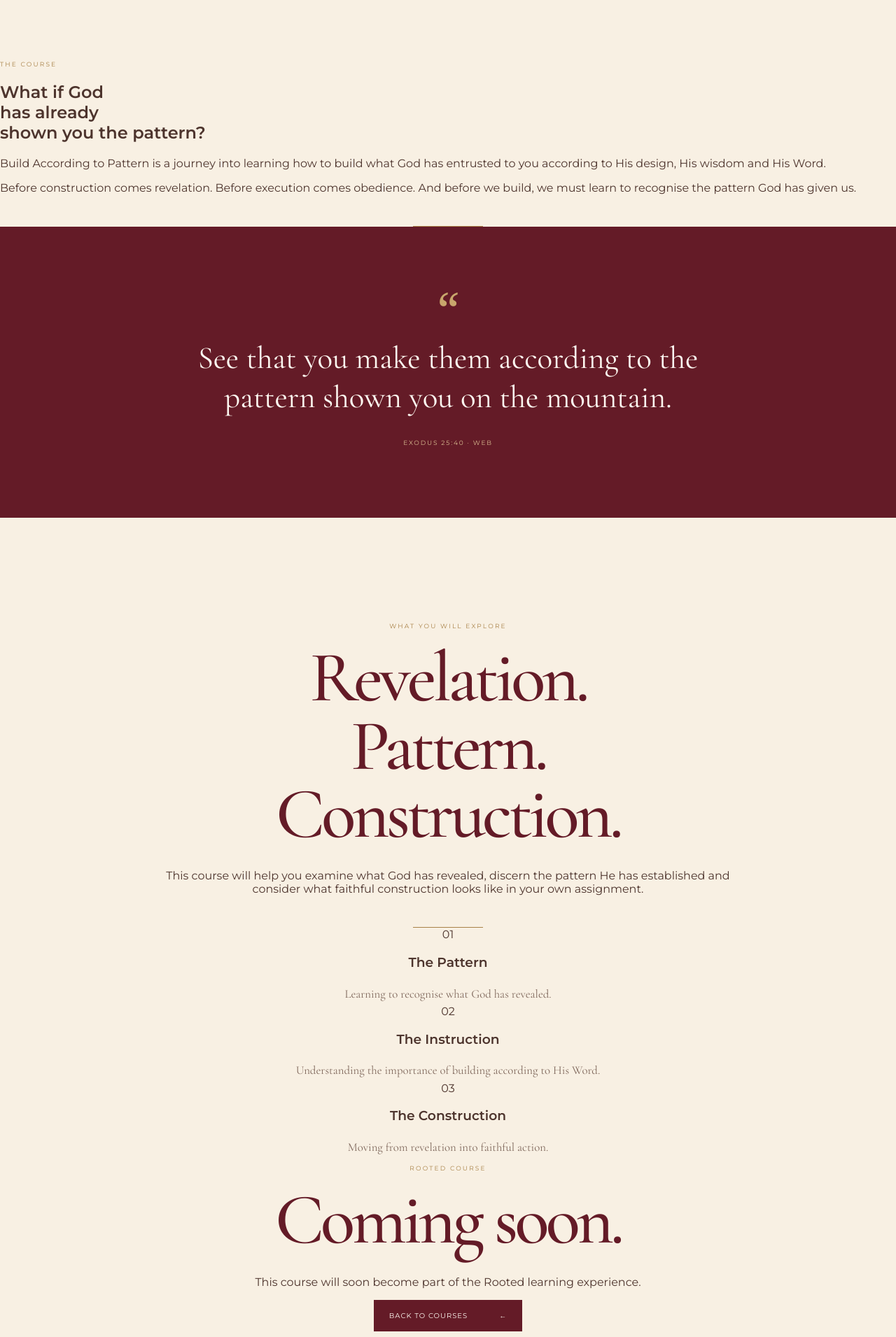
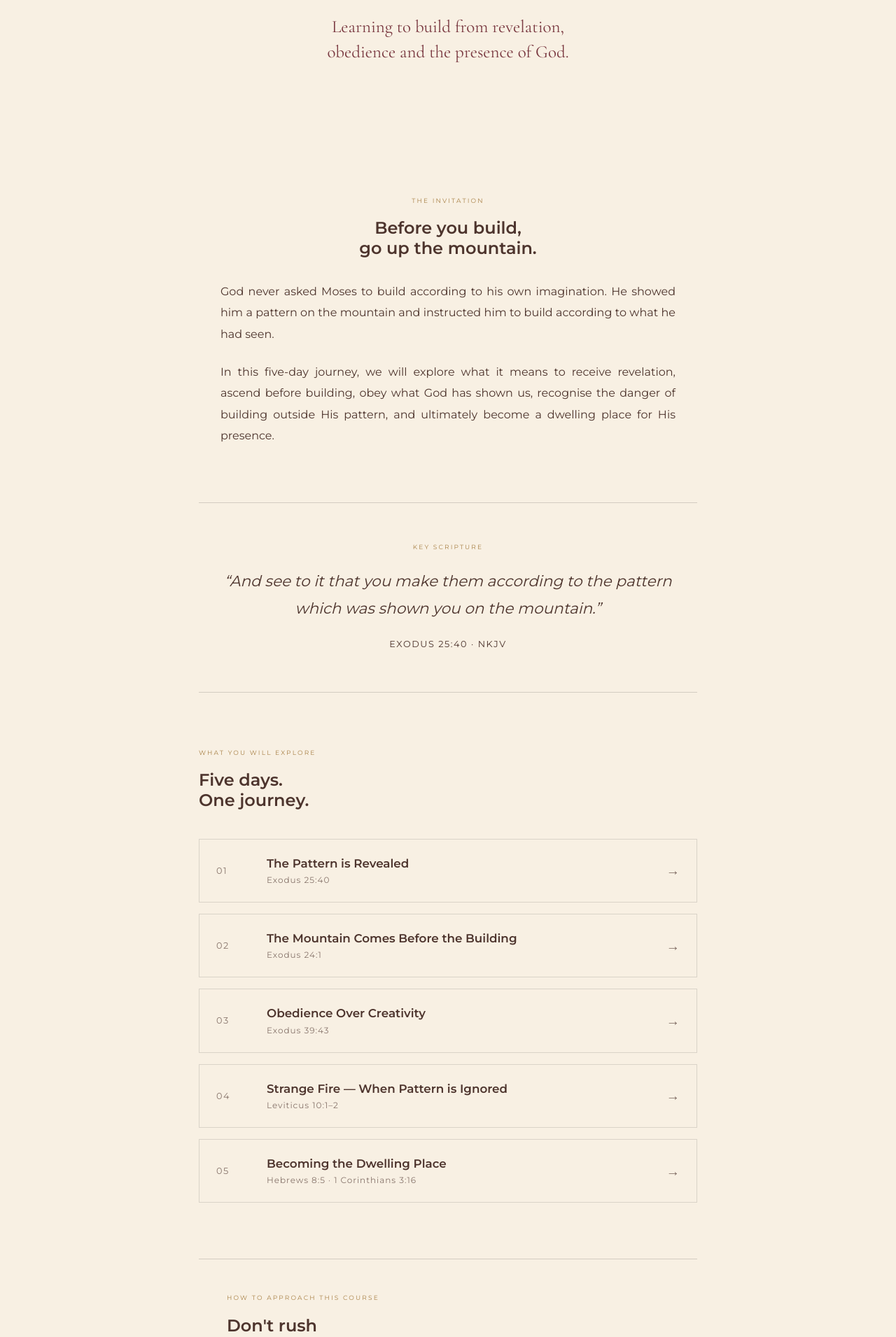
Before and after one commit to ROOTEDWITHKHETHIWE/Rooted-with-Khethiwe-correct, a Next.js app: page /courses/build-according-to-pattern in a window 1280 px wide. Shown: the part 765-2676 px from the top of the page at 70% size. Built offline with nearby package versions, Linux system fonts and the light colour scheme.

Commit message:
Update page.tsx

```diff
--- a/app/courses/build-according-to-pattern/page.tsx
+++ b/app/courses/build-according-to-pattern/page.tsx
@@ -1,33 +1,64 @@
 import Link from "next/link";
 
-export default function BuildAccordingToPatternPage() {
+const days = [
+  {
+    number: "01",
+    title: "The Pattern is Revealed",
+    scripture: "Exodus 25:40",
+  },
+  {
+    number: "02",
+    title: "The Mountain Comes Before the Building",
+    scripture: "Exodus 24:1",
+  },
+  {
+    number: "03",
+    title: "Obedience Over Creativity",
+    scripture: "Exodus 39:43",
+  },
+  {
+    number: "04",
+    title: "Strange Fire — When Pattern is Ignored",
+    scripture: "Leviticus 10:1–2",
+  },
+  {
+    number: "05",
+    title: "Becoming the Dwelling Place",
+    scripture: "Hebrews 8:5 · 1 Corinthians 3:16",
+  },
+];
+
+export default function BuildAccordingToPattern() {
   return (
     <main className="awake-page">
       <header className="topbar">
         <div className="brand">
           <span className="leaf">❧</span>
-          <span>MIDWEEK ROOTED</span>
+          <span>ROOTED WITH KHETHIWE</span>
           <span className="leaf">❧</span>
         </div>
 
         <nav>
           <Link href="/">Home</Link>
           <Link href="/journey">Journey</Link>
+          <Link href="/courses">Courses</Link>
           <Link href="/journal">Journal</Link>
           <Link href="/library">Library</Link>
-          <Link href="/courses">Courses</Link>
         </nav>
       </header>
 
+      {/* COURSE HERO */}
       <section className="journey-hero">
         <p className="small-label">ROOTED COURSE</p>
 
         <h1>
-          BUILD
+          BUILDING
           <br />
           ACCORDING
           <br />
-          TO PATTERN
+          TO THE
+          <br />
+          PATTERN
         </h1>
 
         <div className="ornament">
@@ -35,117 +66,311 @@ export default function BuildAccordingToPatternPage() {
         </div>
 
         <p className="subtitle">
-          Before you build,
+          Learning to build from revelation,
           <br />
-          learn the pattern.
+          obedience and the presence of God.
         </p>
       </section>
 
-      <section className="journey-introduction">
-        <p className="section-label">THE COURSE</p>
+      {/* INTRODUCTION */}
+      <section
+        style={{
+          maxWidth: "760px",
+          margin: "0 auto",
+          padding: "5rem 1.5rem",
+        }}
+      >
+        <div
+          style={{
+            textAlign: "center",
+            marginBottom: "5rem",
+          }}
+        >
+          <p className="section-label">THE INVITATION</p>
 
-        <h2>
-          What if God
-          <br />
-          has already
-          <br />
-          shown you the pattern?
-        </h2>
+          <h2
+            style={{
+              marginBottom: "2rem",
+              lineHeight: "1.2",
+            }}
+          >
+            Before you build,
+            <br />
+            go up the mountain.
+          </h2>
 
-        <p>
-          Build According to Pattern is a journey into learning how to build
-          what God has entrusted to you according to His design, His wisdom
-          and His Word.
-        </p>
-
-        <p>
-          Before construction comes revelation. Before execution comes
-          obedience. And before we build, we must learn to recognise the
-          pattern God has given us.
-        </p>
-
-        <div className="gold-line" />
-      </section>
-
-      <section className="scripture">
-        <div className="scripture-inner">
-          <span className="quote-mark">“</span>
-
-          <p>
-            See that you make them according to the pattern shown you on the
-            mountain.
+          <p
+            style={{
+              maxWidth: "650px",
+              margin: "0 auto",
+              lineHeight: "1.9",
+              textAlign: "justify",
+            }}
+          >
+            God never asked Moses to build according to his own imagination.
+            He showed him a pattern on the mountain and instructed him to build
+            according to what he had seen.
           </p>
 
-          <small>EXODUS 25:40 · WEB</small>
+          <p
+            style={{
+              maxWidth: "650px",
+              margin: "1.5rem auto 0",
+              lineHeight: "1.9",
+              textAlign: "justify",
+            }}
+          >
+            In this five-day journey, we will explore what it means to receive
+            revelation, ascend before building, obey what God has shown us,
+            recognise the danger of building outside His pattern, and ultimately
+            become a dwelling place for His presence.
+          </p>
         </div>
-      </section>
 
-      <section className="journey-closing">
-        <p className="section-label">WHAT YOU WILL EXPLORE</p>
+        {/* KEY SCRIPTURE */}
+        <div
+          style={{
+            padding: "3rem 2rem",
+            marginBottom: "5rem",
+            textAlign: "center",
+            borderTop: "1px solid rgba(0,0,0,0.15)",
+            borderBottom: "1px solid rgba(0,0,0,0.15)",
+          }}
+        >
+          <p className="section-label">KEY SCRIPTURE</p>
 
-        <h2>
-          Revelation.
-          <br />
-          Pattern.
-          <br />
-          Construction.
-        </h2>
+          <p
+            style={{
+              fontSize: "1.35rem",
+              lineHeight: "1.8",
+              fontStyle: "italic",
+              maxWidth: "650px",
+              margin: "1.5rem auto",
+            }}
+          >
+            “And see to it that you make them according to the pattern which
+            was shown you on the mountain.”
+          </p>
 
-        <p>
-          This course will help you examine what God has revealed, discern the
-          pattern He has established and consider what faithful construction
-          looks like in your own assignment.
-        </p>
+          <p
+            style={{
+              fontSize: "0.8rem",
+              letterSpacing: "0.12em",
+            }}
+          >
+            EXODUS 25:40 · NKJV
+          </p>
+        </div>
 
-        <div className="gold-line" />
+        {/* WHAT YOU WILL EXPLORE */}
+        <div style={{ marginBottom: "5rem" }}>
+          <p className="section-label">WHAT YOU WILL EXPLORE</p>
 
-        <div className="course-outline">
-          <div className="course-outline-item">
-            <span>01</span>
-            <div>
-              <h3>The Pattern</h3>
-              <p>Learning to recognise what God has revealed.</p>
-            </div>
-          </div>
+          <h2
+            style={{
+              marginBottom: "2.5rem",
+              lineHeight: "1.2",
+            }}
+          >
+            Five days.
+            <br />
+            One journey.
+          </h2>
 
-          <div className="course-outline-item">
-            <span>02</span>
-            <div>
-              <h3>The Instruction</h3>
-              <p>Understanding the importance of building according to His Word.</p>
-            </div>
-          </div>
+          <div
+            style={{
+              display: "flex",
+              flexDirection: "column",
+              gap: "1rem",
+            }}
+          >
+            {days.map((day) => (
+              <Link
+                key={day.number}
+                href={`/courses/build-according-to-pattern/day/${parseInt(
+                  day.number,
+                  10
+                )}`}
+                style={{
+                  display: "flex",
+                  alignItems: "center",
+                  gap: "1.5rem",
+                  padding: "1.5rem",
+                  border: "1px solid rgba(0,0,0,0.12)",
+                  textDecoration: "none",
+                  color: "inherit",
+                  transition: "all 0.2s ease",
+                }}
+              >
+                <div
+                  style={{
+                    minWidth: "48px",
+                    fontSize: "0.8rem",
+                    letterSpacing: "0.12em",
+                    opacity: 0.65,
+                  }}
+                >
+                  {day.number}
+                </div>
 
-          <div className="course-outline-item">
-            <span>03</span>
-            <div>
-              <h3>The Construction</h3>
-              <p>Moving from revelation into faithful action.</p>
-            </div>
+                <div style={{ flex: 1 }}>
+                  <div
+                    style={{
+                      fontSize: "1.05rem",
+                      fontWeight: 600,
+                      marginBottom: "0.4rem",
+                    }}
+                  >
+                    {day.title}
+                  </div>
+
+                  <div
+                    style={{
+                      fontSize: "0.75rem",
+                      letterSpacing: "0.08em",
+                      opacity: 0.65,
+                    }}
+                  >
+                    {day.scripture}
+                  </div>
+                </div>
+
+                <span
+                  style={{
+                    fontSize: "1.2rem",
+                    opacity: 0.7,
+                  }}
+                >
+                  →
+                </span>
+              </Link>
+            ))}
           </div>
         </div>
 
-        <div className="course-action">
-          <p className="section-label">ROOTED COURSE</p>
+        {/* HOW TO USE */}
+        <div
+          style={{
+            marginBottom: "5rem",
+            padding: "2.5rem",
+            borderTop: "1px solid rgba(0,0,0,0.15)",
+            borderBottom: "1px solid rgba(0,0,0,0.15)",
+          }}
+        >
+          <p className="section-label">HOW TO APPROACH THIS COURSE</p>
 
-          <h2>Coming soon.</h2>
+          <h2 style={{ marginBottom: "2rem" }}>
+            Don't rush
+            <br />
+            through it.
+          </h2>
 
-          <p>
-            This course will soon become part of the Rooted learning
-            experience.
+          <div
+            style={{
+              textAlign: "justify",
+              lineHeight: "1.9",
+            }}
+          >
+            <p style={{ marginBottom: "1.5rem" }}>
+              Give yourself space to sit with each day's teaching.
+            </p>
+
+            <p style={{ marginBottom: "1.5rem" }}>
+              Read the Scripture. Work through the lesson. Reflect honestly.
+              Pray through the questions. Use the workbook to capture what God
+              is showing you.
+            </p>
+
+            <p>
+              The goal is not simply to complete five lessons. The goal is to
+              allow God to bring your life into alignment with His pattern.
+            </p>
+          </div>
+        </div>
+
+        {/* START COURSE */}
+        <div
+          style={{
+            marginBottom: "5rem",
+            padding: "4rem 2rem",
+            textAlign: "center",
+            borderTop: "1px solid rgba(0,0,0,0.15)",
+            borderBottom: "1px solid rgba(0,0,0,0.15)",
+          }}
+        >
+          <p className="section-label">BEGIN THE JOURNEY</p>
+
+          <h2
+            style={{
+              margin: "1.5rem auto",
+              lineHeight: "1.2",
+            }}
+          >
+            The pattern is revealed
+            <br />
+            on the mountain.
+          </h2>
+
+          <p
+            style={{
+              maxWidth: "600px",
+              margin: "0 auto 2rem",
+              lineHeight: "1.9",
+              textAlign: "justify",
+            }}
+          >
+            Before you build, take the first step. Begin with Day 1 and allow
+            the Lord to show you what He has revealed, what you have been
+            building, and where He may be calling you back into alignment.
           </p>
 
-          <Link href="/courses" className="primary-button">
-            Back to Courses
-            <span>←</span>
+          <Link
+            href="/courses/build-according-to-pattern/day/1"
+            className="primary-button"
+          >
+            Begin Day 1
+            <span>→</span>
+          </Link>
+        </div>
+
+        {/* RESOURCES NOTE */}
+        <div
+          style={{
+            textAlign: "center",
+            marginBottom: "4rem",
+          }}
+        >
+          <p className="section-label">COURSE RESOURCES</p>
+
+          <p
+            style={{
+              maxWidth: "600px",
+              margin: "1rem auto 0",
+              lineHeight: "1.9",
+            }}
+          >
+            Your workbook, slides and audio resources will be available inside
+            each day's lesson.
+          </p>
+        </div>
+
+        {/* BACK */}
+        <div
+          style={{
+            paddingTop: "3rem",
+            borderTop: "1px solid rgba(0,0,0,0.15)",
+          }}
+        >
+          <Link href="/courses" className="text-link">
+            ← Back to all courses
           </Link>
         </div>
       </section>
 
       <footer>
-        <div className="footer-brand">MIDWEEK ROOTED</div>
+        <div className="footer-brand">ROOTED WITH KHETHIWE</div>
 
-        <div>A monthly Scripture journey</div>
+        <div>Building according to what God has revealed.</div>
       </footer>
     </main>
   );
```
